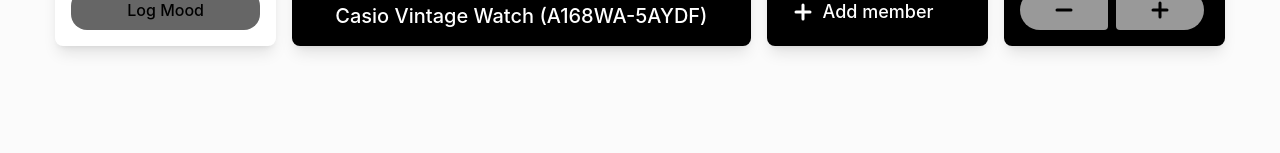
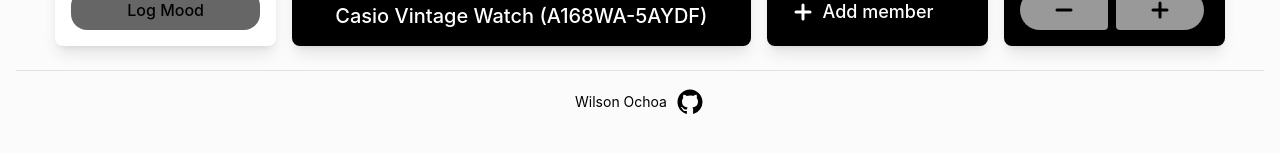
Before and after one commit to wilocdev/color-palette-generator, a React (Vite) app: page / in a window 1280 px wide. Shown: the part 1054-1207 px from the top of the page. Before the commit the page ends 1140 px from the top, so only its background shows below. Built offline with nearby package versions, Linux system fonts and the light colour scheme; no server answers.

Commit message:
Add Footer component to App layout

```diff
--- a/src/App.tsx
+++ b/src/App.tsx
@@ -10,6 +10,7 @@
   CardTimer,
   CardWatchCasio,
   ColorUsage,
+  Footer,
   Hero
 } from './components'
 import { usePaletteGenerator } from './hooks/usePaletteGenerator'
@@ -32,6 +33,7 @@
         <CardProfile />
         <CardCoffe />
       </BentoLayout>
+      <Footer />
     </div>
   )
 }
```
